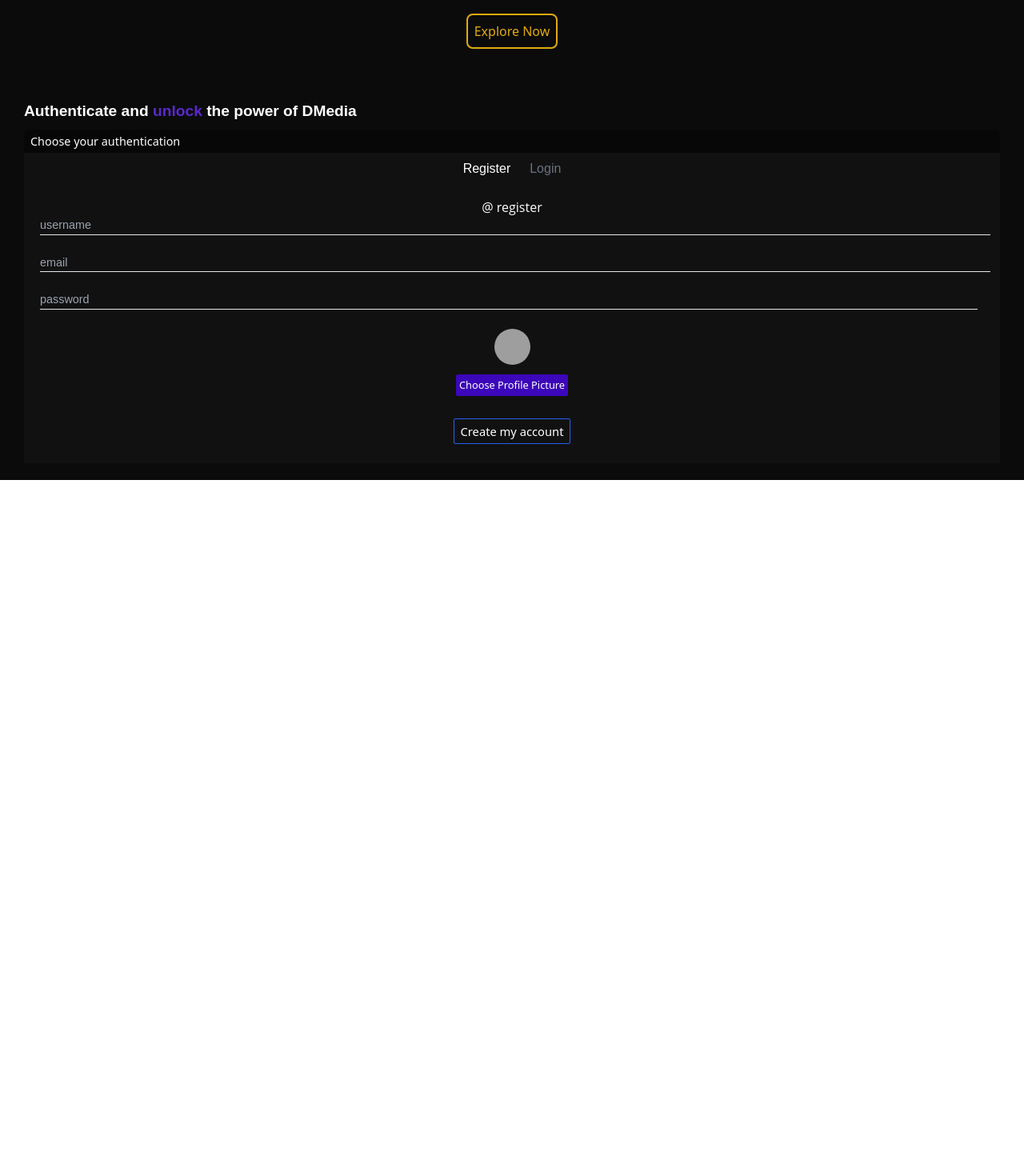
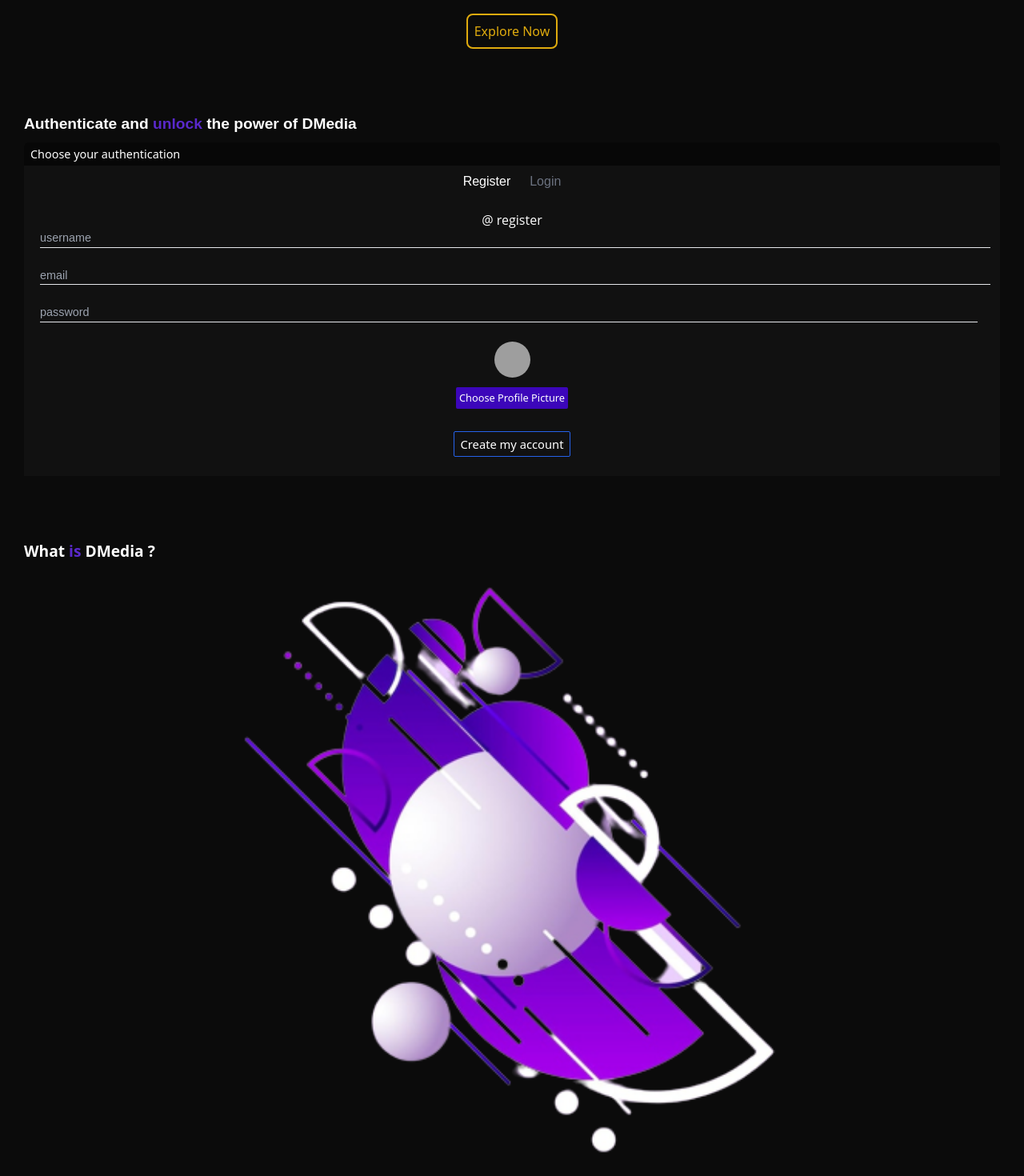
Before and after one commit to dennisdingo28/DMedia, a React (Create React App) app: page /auth in a window 1280 px wide. Shown: the part 200-1670 px from the top of the page at 80% size. Before the commit the page ends 800 px from the top, so only its background shows below. Built offline with nearby package versions, Linux system fonts and the light colour scheme; grey boxes are pictures that could not be loaded; the HTML template or start-up script is replaced by a standard one.

Commit message:
auth frontend

```diff
--- a/src/components/Authenticate.jsx
+++ b/src/components/Authenticate.jsx
@@ -2,6 +2,8 @@
 import Logo from './Logo';
 import axios from "axios";
 import defaultProfile from "../imgs/defaultProfile.jpg";
+import rocket from "../imgs/rocket.png";
+import planets from "../imgs/planets.png"
 
 const Authenticate = () => {
 
@@ -142,7 +144,7 @@
 
   return (
     <div className='authWrapper'>
-        <div className='authContainer bg-[#0b0b0b] min-h-screen text-white'>
+        <div className='authContainer bg-[#0b0b0b] min-h-screen text-white pb-60'>
 
             <div className='parent-container'>
                 {/*navbar*/}
@@ -159,10 +161,15 @@
                 <div className='mt-10'>
                     <div className='heroHeader text-center'>
                         <h1 className='text-[2.2em] font-Open font-bold'>Welcome <span className='text-darkViolet'>to</span> the most <span className='text-darkViolet'>modern</span> social media</h1>
-                            <button className='mt-7 duration-200 hover:-translate-y-1 bg-transparent border-2 border-[#dfab0e] rounded-lg p-2 text-[#dfab0e] hover:shadow-[0px_0px_4px_#dfab0e]'>Explore Now</button>
+                            <button className='mt-7 duration-200 hover:-translate-y-[5px] bg-transparent border-2 border-[#dfab0e] rounded-lg p-2 text-[#dfab0e] hover:shadow-[0px_0px_4px_#dfab0e]'>Explore Now</button>
+                    </div>
                 </div>
 
-                    <div className='authenticationWrapper font-Karla font-medium mt-16'>
+
+
+                {/*page content*/}
+                <div className='authenticationWrapper'>
+                    <div className='authenticationContainer font-Karla       font-medium mt-20'>
                             <h2 className='font-bold text-[1.2em] mb-2'>Authenticate and <span className='text-darkViolet'>unlock</span> the power of DMedia</h2>
                             <div className='authenticationContainer'>
                                 <div className='bg-[#070707] px-2 py-1 rounded-t-md'>
@@ -281,7 +288,23 @@
                             </div>
 
                     </div>
+                    <div className='hidden'>
+                        <img src={rocket} alt="login rocket"/>
                     </div>
+                </div>
+
+
+
+                <div className='presentationWrapper mt-20'>
+                    <div className='presentationContainer'>
+                    <h2 className='font-bold text-[1.2em]'>What <span className='text-darkViolet'>is</span> DMedia ?</h2>
+                    </div>
+                    <div>
+                        <img src={planets} className="max-w-[100%] object-cover w-[100%]" alt="planets"/>
+                    </div>
+                </div>
+
+
 
             </div>
 
```
Also changed, not shown: src/imgs/planets.png (added), src/imgs/rocket.png (added). Lines whose indentation alone changed are shown as unchanged.
